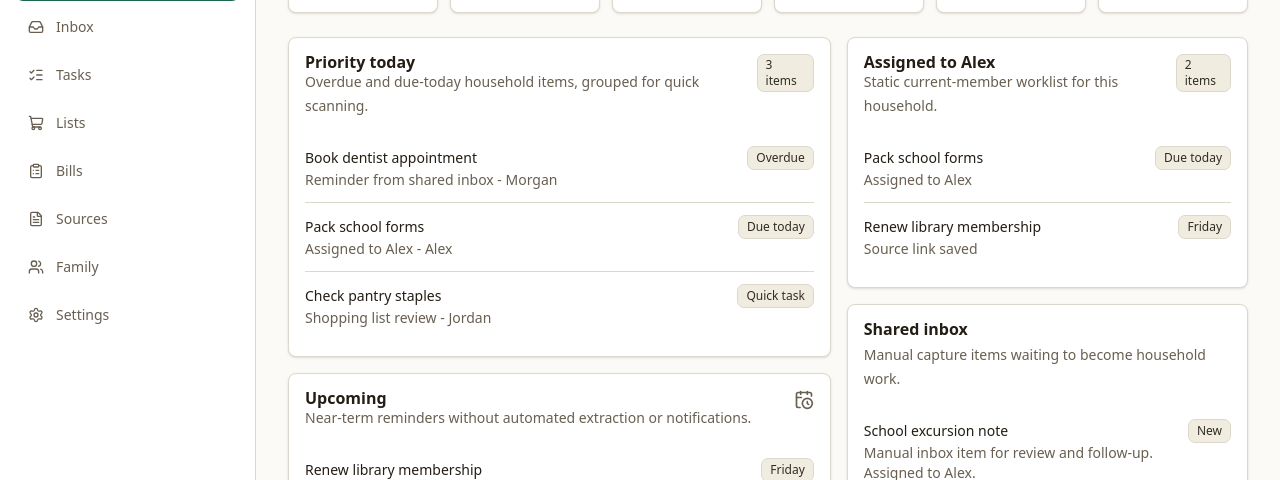
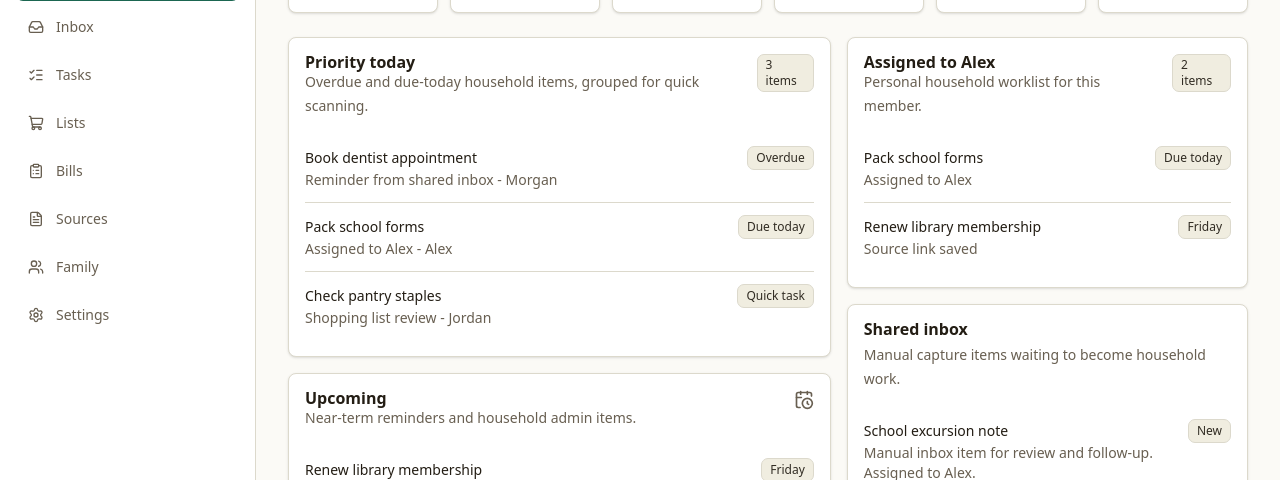
Before and after one commit to LatinMaestro/Life-Admin, a Next.js app: page / in a window 1280 px wide. Shown: the part 285-765 px from the top of the page. Built offline with nearby package versions, Linux system fonts and the light colour scheme.

Commit message:
Polish dashboard copy

```diff
--- a/src/app/page.tsx
+++ b/src/app/page.tsx
@@ -117,7 +117,7 @@ export default function DashboardPage() {
               <div className="flex items-start justify-between gap-3">
                 <div>
                   <CardTitle>Upcoming</CardTitle>
-                  <CardDescription>Near-term reminders without automated extraction or notifications.</CardDescription>
+                  <CardDescription>Near-term reminders and household admin items.</CardDescription>
                 </div>
                 <CalendarClock className="h-5 w-5 text-muted-foreground" aria-hidden="true" />
               </div>
@@ -158,7 +158,7 @@ export default function DashboardPage() {
               <div className="flex items-start justify-between gap-3">
                 <div>
                   <CardTitle>Assigned to {currentMember.displayName}</CardTitle>
-                  <CardDescription>Static current-member worklist for this household.</CardDescription>
+                  <CardDescription>Personal household worklist for this member.</CardDescription>
                 </div>
                 <Badge>{assignedToCurrentMember.length} items</Badge>
               </div>
```
